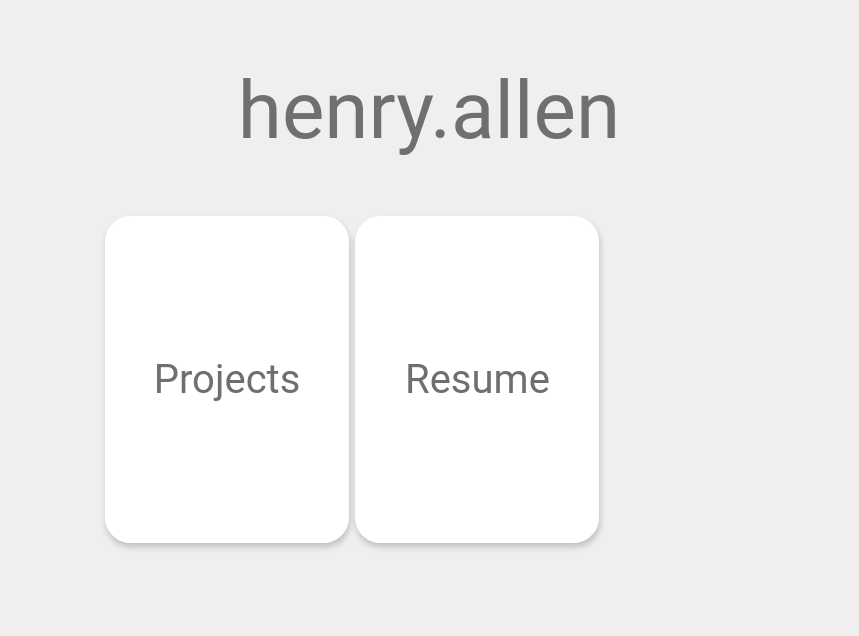
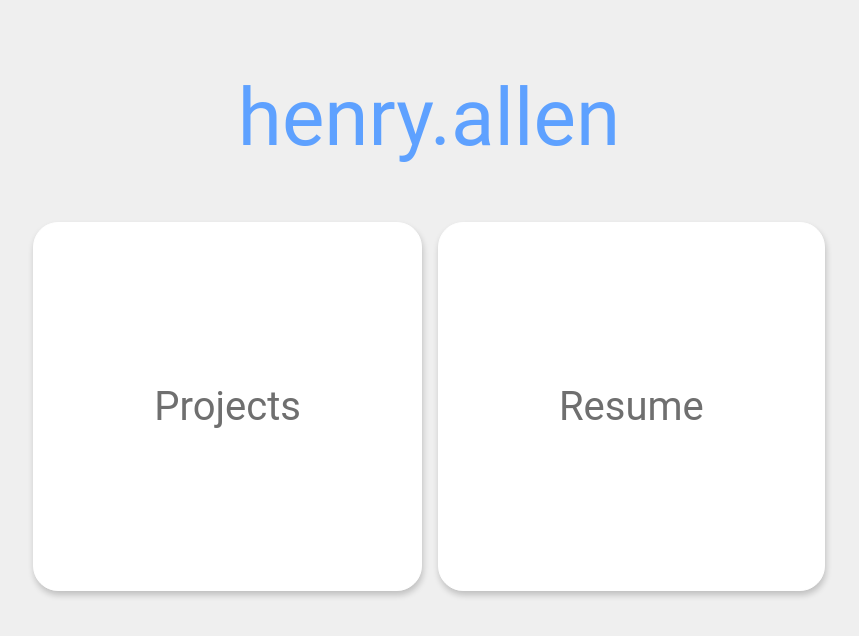
Before and after one commit to hmallen99/hmallen99.github.io, a React (Create React App) app: page /#/ in a window 1280 px wide. Shown: the top 636 px of the page, without its empty margins (211-1070 px from the left). Built offline with nearby package versions, Linux system fonts and the light colour scheme.

Commit message:
Update css

```diff
--- a/src/Home.tsx
+++ b/src/Home.tsx
@@ -13,19 +13,15 @@ export default function Home() {
                 <div className="title">henry.allen</div>
                 <div className="navigator">
                     <div className="columns">
-                        <div className="button-column">
                         <PlainLink to="/pages/projects">
                             <div className={buttonStyle}>Projects</div>
                         </PlainLink>
-                        </div>
-                        <div className="button-column">
                         <PlainLink to="/pages/resume">
                             <div className={buttonStyle}>Resume</div>
                         </PlainLink>
                     </div>
                 </div>
             </div>
-            </div>
         </>
     );
 }
--- a/src/index.css
+++ b/src/index.css
@@ -1,6 +1,5 @@
 html,
 body {
-  margin: 0px;
   height: 100%;
   background-color: rgba(239, 239, 239, 1);
 }
@@ -8,11 +7,9 @@ body {
 .container {
   display: flex;
   flex-direction: column;
-  max-width: 1930px;
   justify-content: flex-start;
   align-items: center;
   height: 100%;
-  margin: 0px;
   padding-top: 5%;
   padding-right: 5%;
   padding-bottom: 5%;
@@ -23,8 +20,8 @@ body {
 .title {
   display: flex;
   flex-direction: column;
-  max-width: 574px;
-  color: rgba(111, 111, 111, 1);
+  max-width: 10em;
+  color: rgb(94, 161, 255);
   font-size: 5em;
   letter-spacing: 0%;
   text-align: left;
@@ -34,16 +31,15 @@ body {
 .navigator {
   display: flex;
   flex-direction: column;
-  max-width: 1310px;
   margin-top: 5%;
-  /* box-shadow: 0px 4px 4px 0px rgba(0, 0, 0, 0.20000000298023224); */
 }
 
 .columns {
   display: flex;
+  gap: 1em;
 }
 
-@media (max-width: 999px) {
+@media (max-width: 50em) {
   .columns {
     flex-direction: column;
     align-items: stretch;
@@ -53,21 +49,20 @@ body {
 .button {
   display: flex;
   flex-direction: row;
-  max-width: 80px;
   justify-content: center;
   align-items: center;
   border-radius: 25px;
   box-shadow: 1px 4px 6px 0px rgba(0, 0, 0, 0.20000000298023224);
-  padding-top: 139px;
-  padding-right: 121px;
-  padding-bottom: 139px;
-  padding-left: 121px;
+  padding-top: 4em;
+  padding-right: 3em;
+  padding-bottom: 4em;
+  padding-left: 3em;
   border-color: rgba(255, 255, 255, 1);
   border-width: 1px;
   border-style: solid;
   background-color: rgba(255, 255, 255, 1);
   color: rgba(111, 111, 111, 1);
-  font-size: 40px;
+  font-size: 2.5em;
   letter-spacing: 0%;
   text-align: left;
   font-family: "Roboto", sans-serif;
@@ -76,21 +71,20 @@ body {
 .button-compact {
   display: flex;
   flex-direction: row;
-  max-width: 80px;
   justify-content: center;
   align-items: center;
   border-radius: 25px;
   box-shadow: 1px 4px 6px 0px rgba(0, 0, 0, 0.20000000298023224);
-  padding-top: 20px;
-  padding-right: 121px;
-  padding-bottom: 20px;
-  padding-left: 121px;
+  padding-top: 1em;
+  padding-right: 5em;
+  padding-bottom: 1em;
+  padding-left: 5em;
   border-color: rgba(255, 255, 255, 1);
   border-width: 1px;
   border-style: solid;
   background-color: rgba(255, 255, 255, 1);
   color: rgba(111, 111, 111, 1);
-  font-size: 40px;
+  font-size: 1.5em;
   letter-spacing: 0%;
   text-align: left;
   font-family: "Roboto", sans-serif;
@@ -110,18 +104,3 @@ input[type="text"] {
   background-color: rgb(183, 213, 255);
   border-color: rgb(183, 213, 255);
 }
-
-.button-column {
-  display: flex;
-  flex-direction: column;
-  line-height: normal;
-  width: calc(35.43% - 13.333333333333334px);
-  margin-left: 20px;
-  margin-bottom: 20px;
-}
-
-@media (max-width: 999px) {
-  .button-column {
-    width: 100%;
-  }
-}
```
Lines whose indentation alone changed are shown as unchanged.
